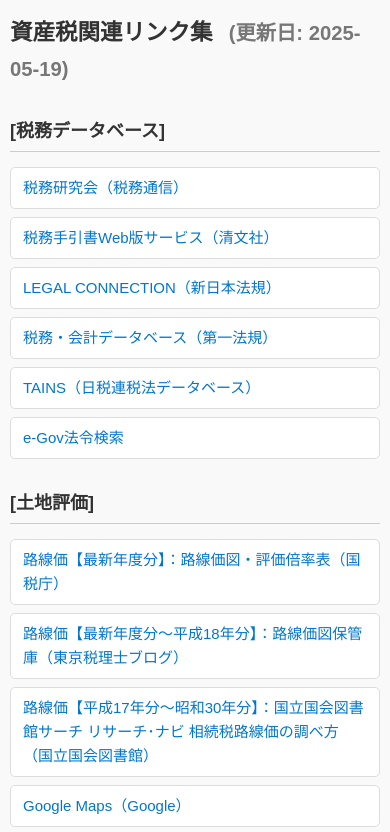
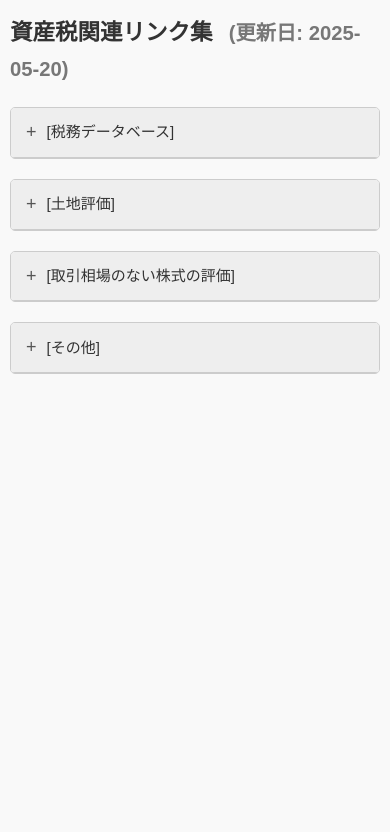
Before and after one commit to jun-0705/shisanzei-links, a plain HTML site: page index.html in a window 390 px wide. Shown: the top 832 px of the page. Drawn offline with Linux system fonts and the light colour scheme.

Commit message:
Update index.html
カテゴリーごとに開閉できるアコーディオン形式に変更

```diff
--- a/index.html
+++ b/index.html
@@ -3,7 +3,7 @@
 <head>
   <meta charset="UTF-8">
   <meta name="viewport" content="width=device-width, initial-scale=1.0">
-  <title>資産税関連リンク集 (更新日: 2025-05-19)</title>
+  <title>資産税関連リンク集</title>
   <style>
     body {
       font-family: sans-serif;
@@ -13,35 +13,57 @@
       background-color: #f9f9f9;
       color: #333;
     }
-
     h1 {
       font-size: 1.8em;
       margin-bottom: 10px;
     }
-
     .updated-date {
       font-size: 0.9em;
       color: #777;
       margin-left: 10px;
     }
-
-    h2 {
-      font-size: 1.3em;
+    .category {
+      margin-top: 20px;
+      border: 1px solid #ccc;
+      border-radius: 5px;
+      overflow: hidden;
+      background-color: #fff;
+    }
+    .category-header {
+      display: flex;
+      align-items: center;
+      gap: 10px;
+      background-color: #eee;
+      padding: 10px 15px;
+      cursor: pointer;
+      font-size: 1.2em;
       border-bottom: 1px solid #ccc;
-      padding-bottom: 5px;
-      margin-top: 30px;
+      user-select: none;
+      transition: background-color 0.3s;
     }
-
-    ul {
+    .category-header:hover {
+      background-color: #ddd;
+    }
+    .toggle-icon::before {
+      content: "+";
+      font-size: 1.2em;
+      color: #555;
+      transition: 0.3s;
+    }
+    .category.open .toggle-icon::before {
+      content: "−";
+    }
+    .category ul {
       list-style: none;
-      padding-left: 0;
-      margin-top: 10px;
+      padding: 10px 15px;
+      display: none;
     }
-
+    .category.open ul {
+      display: block;
+    }
     li {
       margin-bottom: 8px;
     }
-
     li a {
       display: block;
       padding: 8px 12px;
@@ -52,33 +74,40 @@
       border: 1px solid #ddd;
       transition: background-color 0.2s, box-shadow 0.2s;
     }
-
     li a:hover {
       background-color: #eef6ff;
       box-shadow: 0 0 5px rgba(0, 119, 204, 0.2);
     }
-
     @media (max-width: 600px) {
       body {
         margin: 10px;
         font-size: 15px;
       }
-
       h1 {
         font-size: 1.5em;
       }
-
-      h2 {
-        font-size: 1.2em;
+      .category-header {
+        font-size: 1em;
       }
     }
   </style>
+  <script>
+    document.addEventListener("DOMContentLoaded", function () {
+      const headers = document.querySelectorAll(".category-header");
+      headers.forEach(header => {
+        header.addEventListener("click", () => {
+          const category = header.closest(".category");
+          category.classList.toggle("open");
+        });
+      });
+    });
+  </script>
 </head>
 <body>
+  <h1>資産税関連リンク集 <span class="updated-date">(更新日: 2025-05-20)</span></h1>
 
-  <h1>資産税関連リンク集 <span class="updated-date">(更新日: 2025-05-19)</span></h1>
-
-  <h2>[税務データベース]</h2>
+  <div class="category">
+    <div class="category-header"><span class="toggle-icon"></span>[税務データベース]</div>
     <ul>
       <li><a href="https://www.zeiken.co.jp/" target="_blank">税務研究会（税務通信）</a></li>
       <li><a href="https://www.seibunsha-digitals.jp/login" target="_blank">税務手引書Web版サービス（清文社）</a></li>
@@ -87,8 +116,10 @@
       <li><a href="https://app6.tains.org/Login?ReturnUrl=%2FSearch" target="_blank">TAINS（日税連税法データベース）</a></li>
       <li><a href="https://elaws.e-gov.go.jp/" target="_blank">e-Gov法令検索</a></li>
     </ul>
+  </div>
 
-  <h2>[土地評価]</h2>
+  <div class="category">
+    <div class="category-header"><span class="toggle-icon"></span>[土地評価]</div>
     <ul>
       <li><a href="https://www.rosenka.nta.go.jp/" target="_blank">路線価【最新年度分】：路線価図・評価倍率表（国税庁）</a></li>
       <li><a href="http://rosenka.jp/" target="_blank">路線価【最新年度分～平成18年分】：路線価図保管庫（東京税理士ブログ）</a></li>
@@ -106,20 +137,24 @@
       <li><a href="https://www.soumu.go.jp/main_sosiki/jichi_zeisei/czaisei/czaisei_seido/149767_08.html" target="_blank">固定資産評価基準（総務省）</a></li>
       <li><a href="https://www.city.matsuyama.ehime.jp/kurashi/kurashi/jutaku/tatemono/maibun/m_houzouchi_ichiran.html" target="_blank">埋蔵文化財包蔵地図及び一覧表（松山市役所）</a></li>
     </ul>
+  </div>
 
-  <h2>[取引相場のない株式の評価]</h2>
+  <div class="category">
+    <div class="category-header"><span class="toggle-icon"></span>[取引相場のない株式の評価]</div>
     <ul>
       <li><a href="https://www.nta.go.jp/law/tsutatsu/kobetsu/hyoka/r06/2406/index.htm" target="_blank">令和6年分の類似業種比準価額計算上の業種目及び業種目別株価等（国税庁）</a></li>
       <li><a href="https://www.e-stat.go.jp/classifications/terms/10" target="_blank">日本標準産業分類（令和5年7月告示）（総務省統計局）</a></li>
-    <li><a href="https://www.soumu.go.jp/toukei_toukatsu/index/seido/sangyo/R05koumokusetsumei.html" target="_blank">日本標準産業分類（令和5年7月告示） 分類項目名、説明及び内容例示</a></li>
-    <li><a href="https://www.nta.go.jp/law/joho-zeikaishaku/hyoka/170613/pdf/05.pdf" target="_blank">日本標準産業分類の分類項目と類似業種比準価額計算上の業種目との対比表（平成29年分）</a></li>
+      <li><a href="https://www.soumu.go.jp/toukei_toukatsu/index/seido/sangyo/R05koumokusetsumei.html" target="_blank">日本標準産業分類（令和5年7月告示） 分類項目名、説明及び内容例示（総務省統計局）</a></li>
+      <li><a href="https://www.nta.go.jp/law/joho-zeikaishaku/hyoka/170613/pdf/05.pdf" target="_blank">日本標準産業分類の分類項目と類似業種比準価額計算上の業種目との対比表（平成29年分）（国税庁）</a></li>
       <li><a href="https://finance.yahoo.co.jp/" target="_blank">Yahoo!ファイナンス（Yahoo! JAPAN）</a></li>
       <li><a href="https://toushin-lib.fwg.ne.jp/FdsWeb/FDST000000" target="_blank">投信総合検索ライブラリー（一般社団法人 投資信託協会）</a></li>
       <li><a href="https://www.jpx.co.jp/markets/statistics-equities/price/" target="_blank">東京証券取引所 月間相場表（日本取引所グループ）</a></li>
       <li><a href="https://www.plus-web.co.jp/past_price/" target="_blank">ゴルフ会員権 - 過去の相場情報（ゴルフホットライン）</a></li>
     </ul>
+  </div>
 
-  <h2>[その他]</h2>
+  <div class="category">
+    <div class="category-header"><span class="toggle-icon"></span>[その他]</div>
     <ul>
       <li><a href="https://www.nta.go.jp/index.htm" target="_blank">国税庁</a></li>
       <li><a href="https://disclosure2.edinet-fsa.go.jp/WEEK0010.aspx" target="_blank">EDINET（有価証券報告書等閲覧）（金融庁）</a></li>
@@ -132,6 +167,7 @@
       <li><a href="https://zeimo.jp/tool" target="_blank">計算ツール（ZEIMO）</a></li>
       <li><a href="https://smlt.jp/" target="_blank">不動産に関する税金などを瞬時に計算・シミュレーション｜リアルタイムシミュレーター</a></li>
     </ul>
+  </div>
 
 </body>
 </html>
```
Lines whose indentation alone changed are shown as unchanged.
